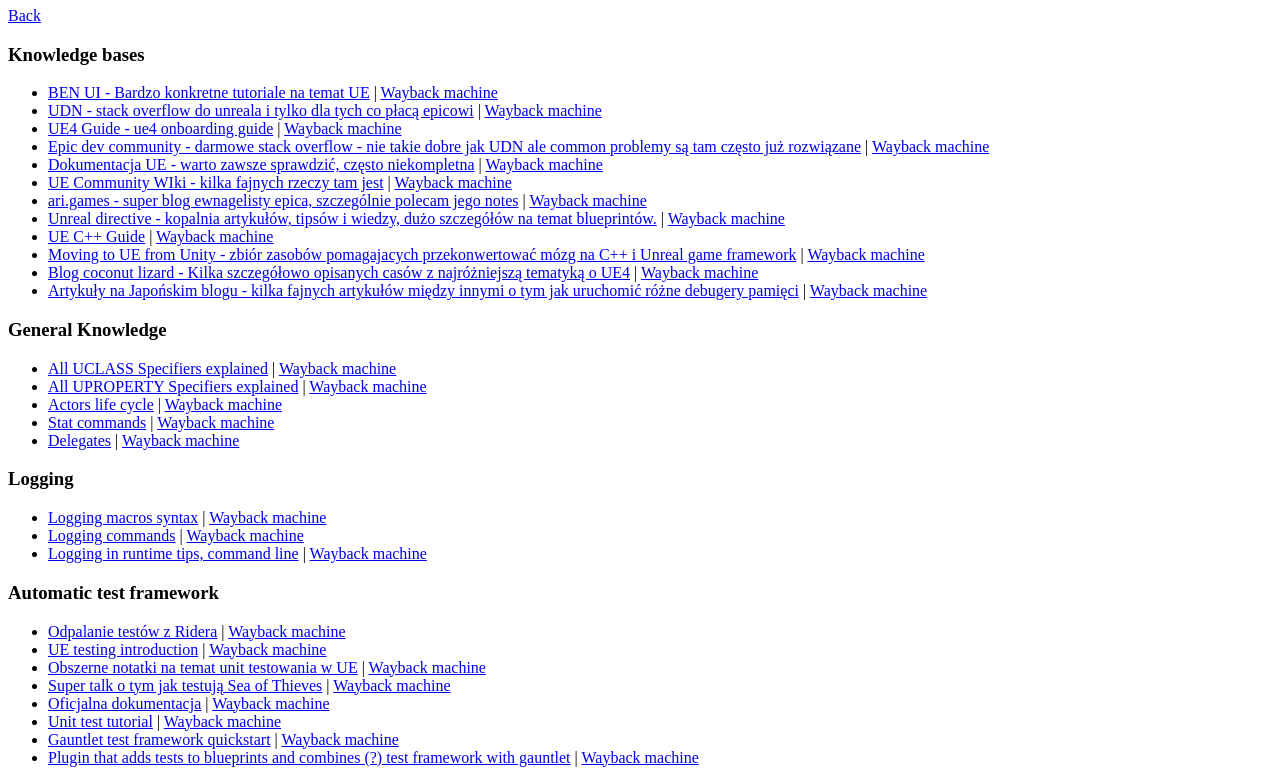
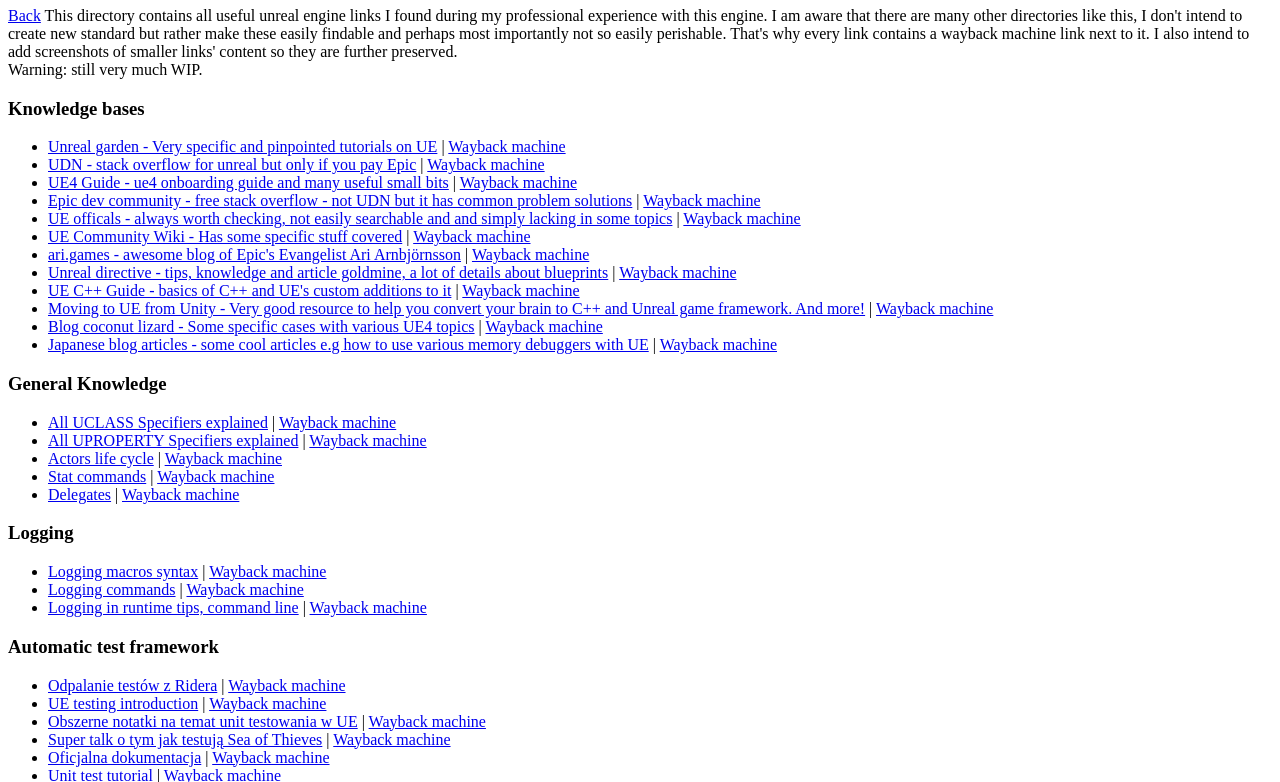
Before and after one commit to szymon112233/szymon112233.github.io, a plain HTML site: page uelinks.html in a window 1280 px wide. Shown: the part 73-855 px from the top of the page. Drawn offline with Linux system fonts and the light colour scheme.

Commit message:
Ue links translated + some explaining.

```diff
--- a/uelinks.html
+++ b/uelinks.html
@@ -2,40 +2,47 @@
 <html>
 
 <head>
-	<title>Usefull Unreal Links</title>
+	<title>Useful Unreal Links</title>
 </head>
 <body>
 
-<h1>Usefull Unreal Links</h1>
+<h1>Useful Unreal Links</h1>
 <a href = "index.html">Back</a>
+
+This directory contains all useful unreal engine links I found during my professional experience with this engine.
+I am aware that there are many other directories like this, I don't intend to create new standard but rather make these easily findable and perhaps most importantly not so easily perishable.
+That's why every link contains a wayback machine link next to it.
+I also intend to add screenshots of smaller links' content so they are further preserved.
+<br>
+Warning: still very much WIP.
 
 
 <h3>Knowledge bases</h3>
 <ul>
 
-	<li><a href="#" target="_blank">BEN UI - Bardzo konkretne tutoriale na temat UE</a> | <a href="#" target="_blank">Wayback machine</a></li>
+	<li><a href="https://unreal-garden.com/" target="_blank">Unreal garden - Very specific and pinpointed tutorials on UE</a> | <a href="#" target="_blank">Wayback machine</a></li>
 
-	<li><a href="#" target="_blank">UDN - stack overflow do unreala i tylko dla tych co płacą epicowi</a> | <a href="#" target="_blank">Wayback machine</a></li>
+	<li><a href="https://udn.unrealengine.com/" target="_blank">UDN - stack overflow for unreal but only if you pay Epic</a> | <a href="#" target="_blank">Wayback machine</a></li>
 
-	<li><a href="#" target="_blank">UE4 Guide - ue4 onboarding guide</a> | <a href="#" target="_blank">Wayback machine</a></li>
+	<li><a href="https://ikrima.dev/ue4guide/" target="_blank">UE4 Guide - ue4 onboarding guide and many useful small bits</a> | <a href="#" target="_blank">Wayback machine</a></li>
 
-	<li><a href="#" target="_blank">Epic dev community - darmowe stack overflow - nie takie dobre jak UDN ale common problemy są tam często już rozwiązane</a> | <a href="#" target="_blank">Wayback machine</a></li>
+	<li><a href="https://dev.epicgames.com/community/" target="_blank">Epic dev community - free stack overflow - not UDN but it has common problem solutions</a> | <a href="#" target="_blank">Wayback machine</a></li>
 
-	<li><a href="#" target="_blank">Dokumentacja UE - warto zawsze sprawdzić, często niekompletna</a> | <a href="#" target="_blank">Wayback machine</a></li>
+	<li><a href="https://docs.unrealengine.com/" target="_blank">UE officals - always worth checking, not easily searchable and and simply lacking in some topics</a> | <a href="#" target="_blank">Wayback machine</a></li>
 
-	<li><a href="#" target="_blank">UE Community WIki - kilka fajnych rzeczy tam jest</a> | <a href="#" target="_blank">Wayback machine</a></li>
+	<li><a href="https://unrealcommunity.wiki/" target="_blank">UE Community Wiki - Has some specific stuff covered</a> | <a href="#" target="_blank">Wayback machine</a></li>
 
-	<li><a href="#" target="_blank">ari.games - super blog ewnagelisty epica, szczególnie polecam jego notes</a> | <a href="#" target="_blank">Wayback machine</a></li>
+	<li><a href="https://ari.games/" target="_blank">ari.games - awesome blog of Epic's Evangelist Ari Arnbjörnsson</a> | <a href="#" target="_blank">Wayback machine</a></li>
 
-	<li><a href="#" target="_blank">Unreal directive - kopalnia artykułów, tipsów i wiedzy, dużo szczegółów na temat blueprintów.</a> | <a href="#" target="_blank">Wayback machine</a></li>
+	<li><a href="https://www.unrealdirective.com/" target="_blank">Unreal directive - tips, knowledge and article goldmine, a lot of details about blueprints</a> | <a href="#" target="_blank">Wayback machine</a></li>
 
-	<li><a href="#" target="_blank">UE C++ Guide</a> | <a href="#" target="_blank">Wayback machine</a></li>
+	<li><a href="https://dev.epicgames.com/community/learning/tutorials/5w4b/unreal-engine-c-workshop" target="_blank">UE C++ Guide - basics of C++ and UE's custom additions to it</a> | <a href="#" target="_blank">Wayback machine</a></li>
 
-	<li><a href="#" target="_blank">Moving to UE from Unity - zbiór zasobów pomagajacych przekonwertować mózg na C++ i Unreal game framework</a> | <a href="#" target="_blank">Wayback machine</a></li>
+	<li><a href="https://impromptugames.com/movingtounreal.html" target="_blank">Moving to UE from Unity - Very good resource to help you convert your brain to C++ and Unreal game framework. And more!</a> | <a href="#" target="_blank">Wayback machine</a></li>
 
-	<li><a href="#" target="_blank">Blog coconut lizard - Kilka szczegółowo opisanych casów z najróżniejszą tematyką o UE4</a> | <a href="#" target="_blank">Wayback machine</a></li>
+	<li><a href="https://www.coconutlizard.co.uk/blog/" target="_blank">Blog coconut lizard - Some specific cases with various UE4 topics</a> | <a href="#" target="_blank">Wayback machine</a></li>
 
-	<li><a href="#" target="_blank">Artykuły na Japońskim blogu - kilka fajnych artykułów między innymi o tym jak uruchomić różne debugery pamięci</a> | <a href="#" target="_blank">Wayback machine</a></li>
+	<li><a href="https://qiita.com/donbutsu17" target="_blank">Japanese blog articles - some cool articles e.g how to use various memory debuggers with UE</a> | <a href="#" target="_blank">Wayback machine</a></li>
 </ul>
 <h3>General Knowledge</h3>
 <ul>
```
